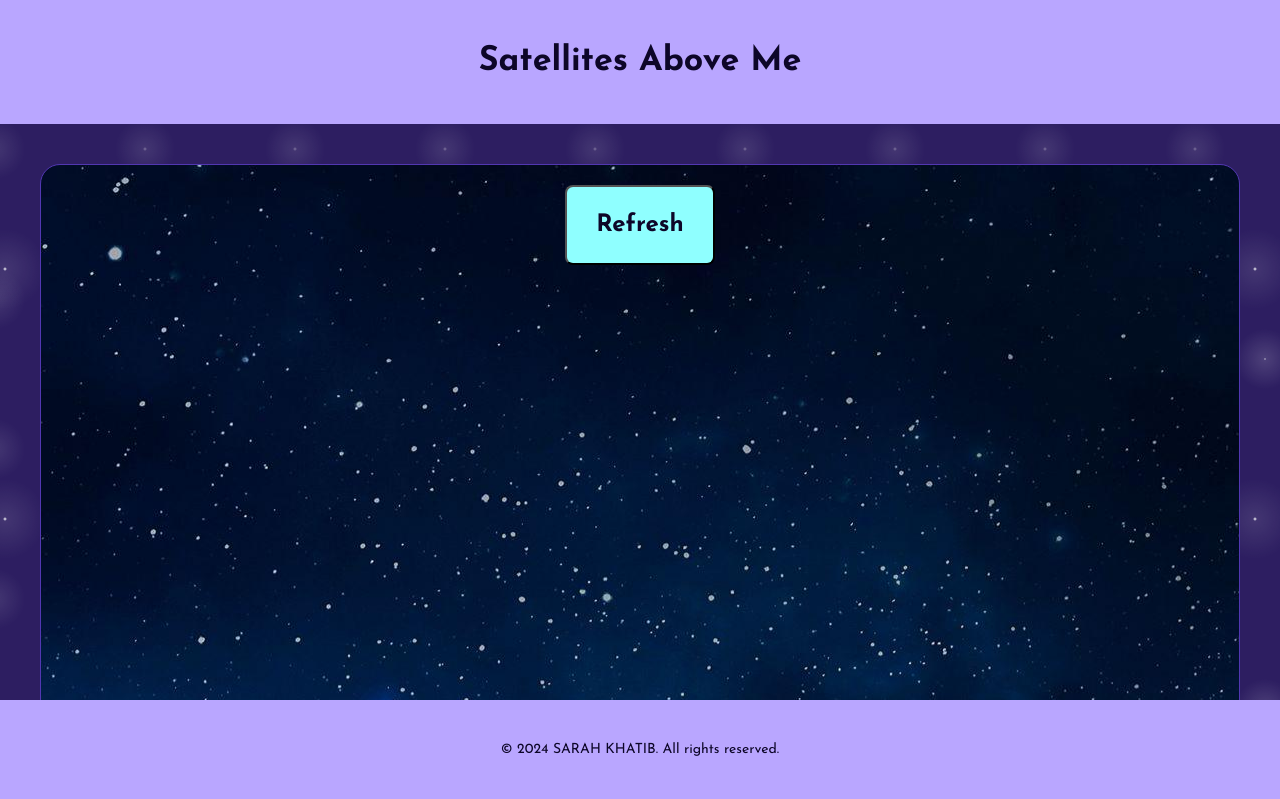
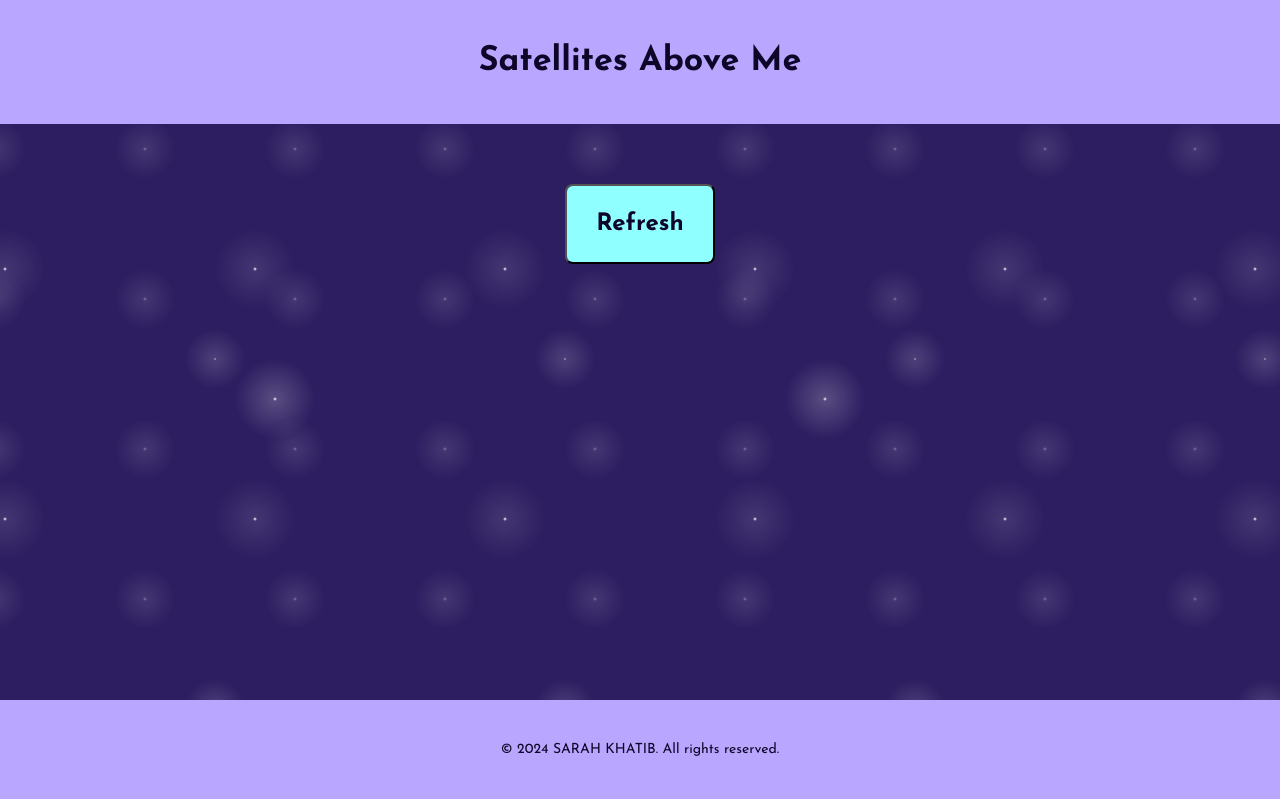
Before and after one commit to sarahkhatib/SatellitesAboveMe, a React (Vite) app: page / in a window 1280 px wide. Shown: the top 799 px of the page. Built offline with nearby package versions, Linux system fonts and the light colour scheme; no server answers.

Commit message:
Update App.jsx

```diff
--- a/src/App.jsx
+++ b/src/App.jsx
@@ -245,8 +245,6 @@ function App() {
      <Title order={1}>Satellites Above Me</Title>
     </header>
     <div className="main-content">
-
-        <section id="about" className="section-1">
       <form onSubmit={handleSubmit}>
         <button className="custom-button" type="submit">Refresh</button>
       </form>
@@ -269,7 +267,6 @@ function App() {
         )}
         <div id="map"></div>
       </div>
-        </section>
       <div className="sections-container">
         <section id="about" className="section-2">
             <Title align="left" order={2}>About this Project</Title>
```
Lines whose indentation alone changed are shown as unchanged.
